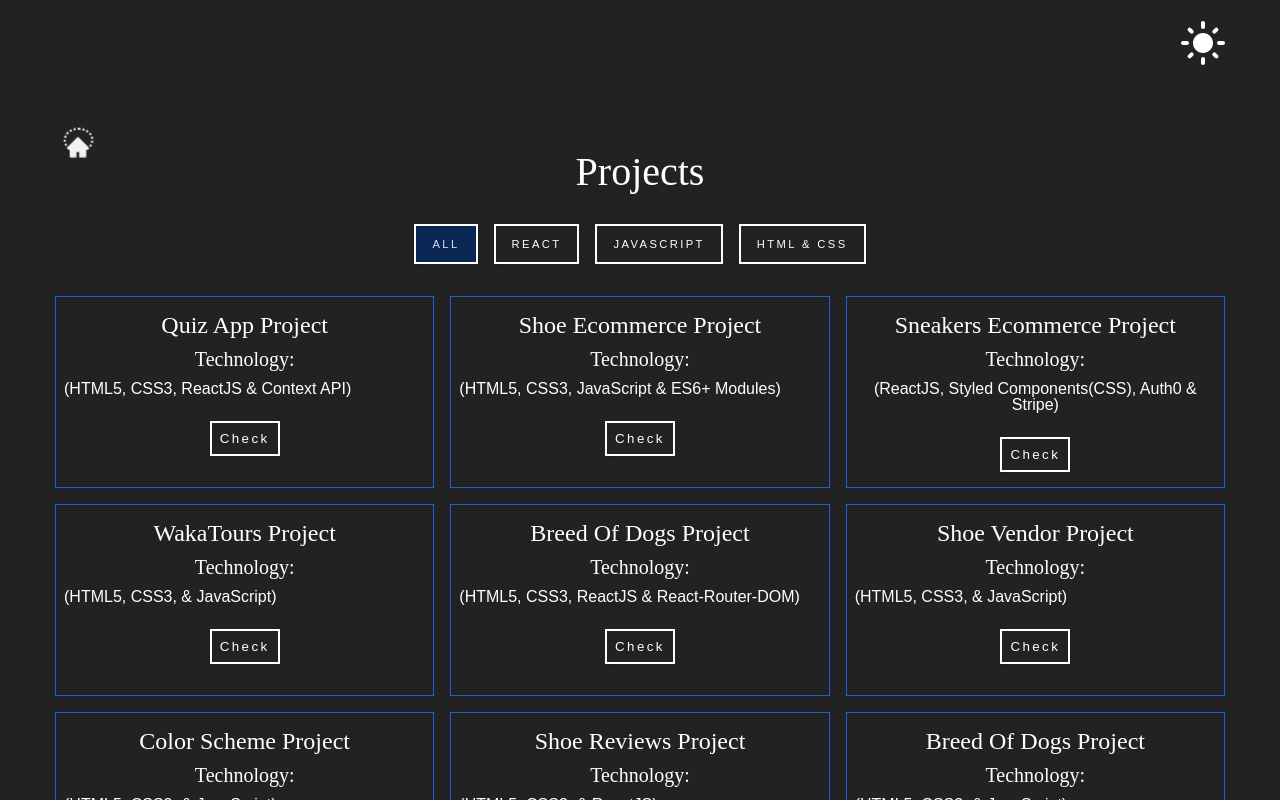
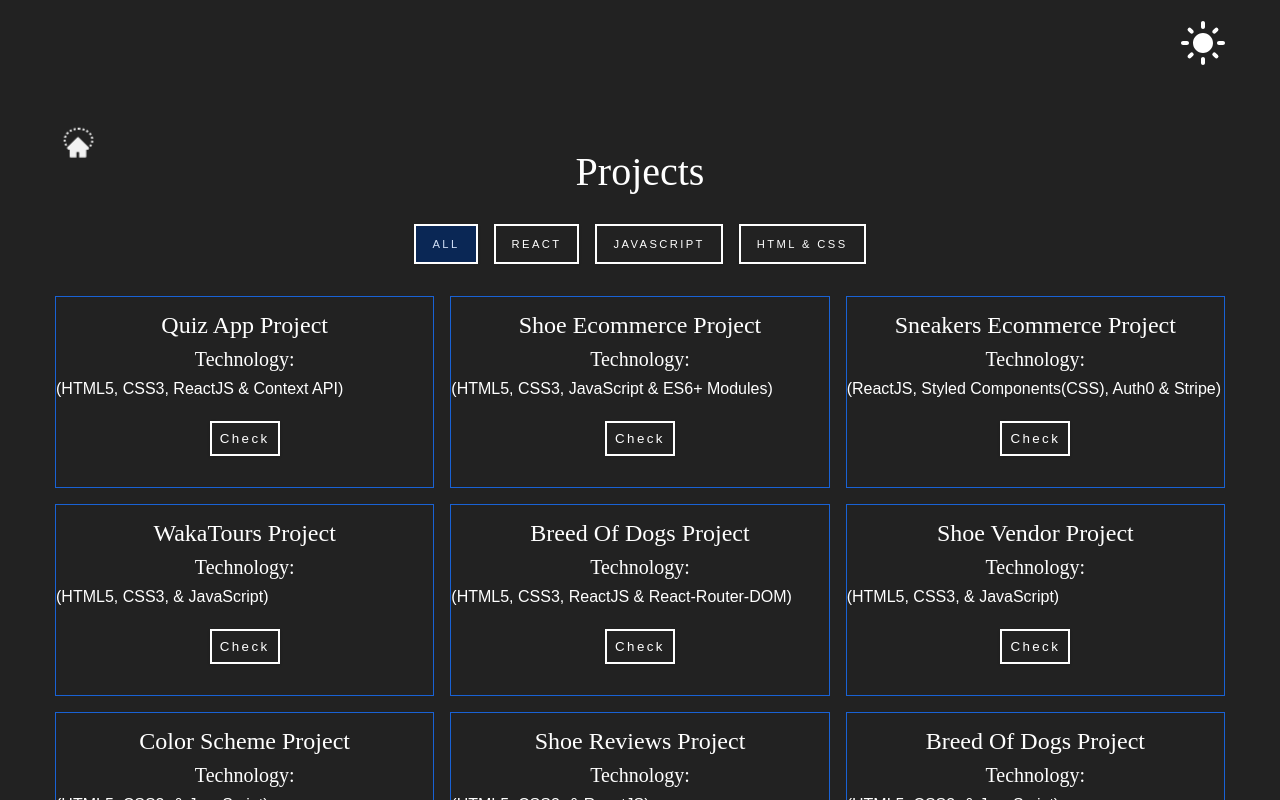
Before and after one commit to Danthesage01/port, a React (Create React App) app: page /projects in a window 1280 px wide. Shown: the top 800 px of the page. Built offline with nearby package versions, Linux system fonts and the light colour scheme.

Commit message:
update css

```diff
--- a/src/index.css
+++ b/src/index.css
@@ -542,8 +542,8 @@ Project
 .card p {
   line-height: 1;
   /* max-width: fit-content; */
-  padding-left: .5rem;
-  padding-right: .5rem;
+  /* padding-left: .5rem;
+  padding-right: .5rem; */
   display: flex;
   flex-wrap: wrap;
   text-align: center;
```
